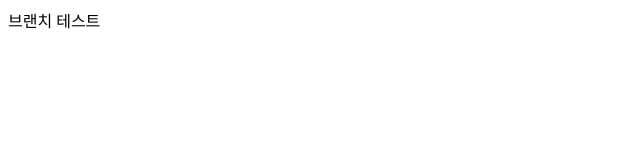
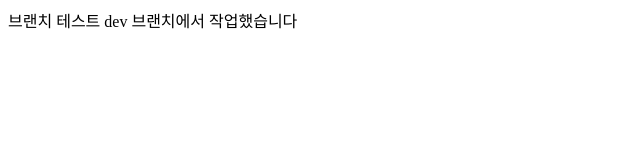
Before and after one commit to eeinoeyes/branch-test, a plain HTML site: page index.html in a window 1280 px wide. Shown: the whole page, without its empty margins (0-640 px from the left). Drawn offline with Linux system fonts and the light colour scheme.

Commit message:
index.js 수정

```diff
--- a/index.html
+++ b/index.html
@@ -6,6 +6,6 @@
       <title>Document</title>
    </head>
    <body>
-      브랜치 테스트
+      브랜치 테스트 dev 브랜치에서 작업했습니다
    </body>
 </html>
```
